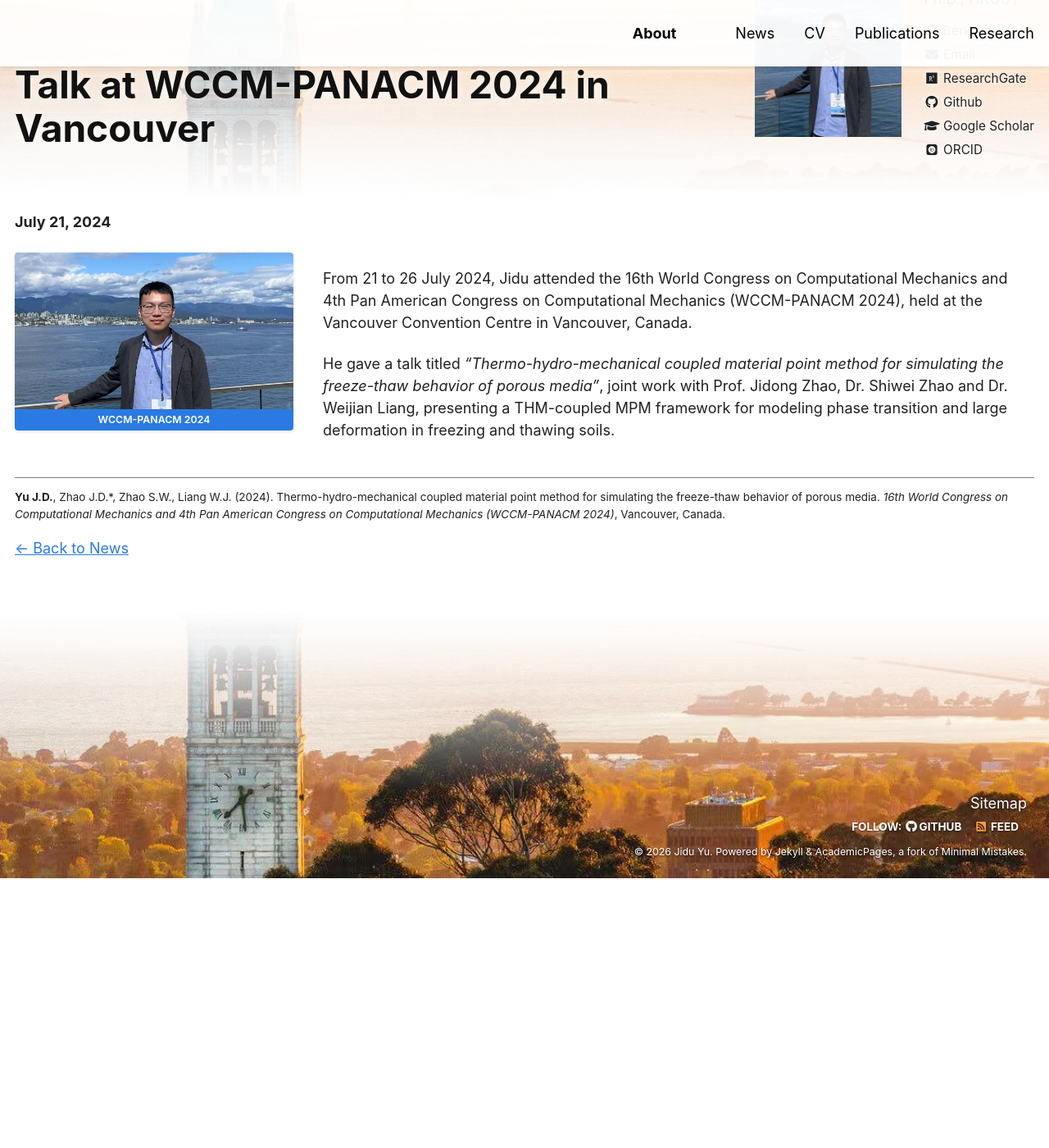
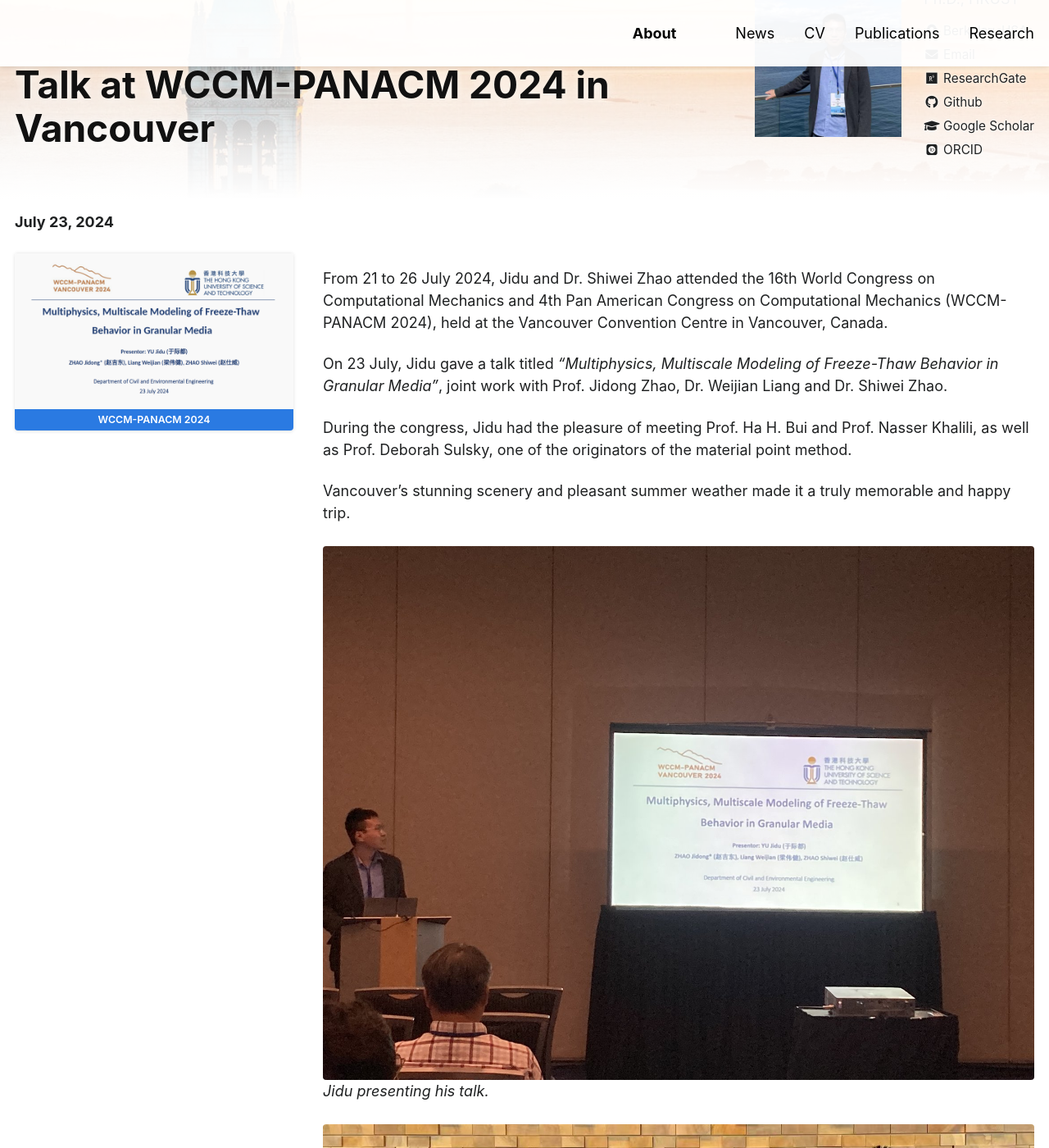
Before and after one commit to yujidu/yujidu.github.io, a Jekyll site: the page built from _news/2024-07-wccm-panacm-vancouver.md, in a window 1280 px wide and 1400 px high, scrolled down 231 px. Shown: the whole window at 82% size. Built offline with Jekyll 4.4.1, drawn with Linux system fonts in a browser that asks for light colours; some web fonts are replaced; before the commit the page ends 1302 px from its top, so only the background shows below that; some of the changed text lies outside the part shown.

Commit message:
WCCM 2024 news: talk title, title-slide cover, photos
Co-Authored-By: Claude Opus 5.5 <noreply@anthropic.com>
Claude-Session: https://claude.ai/code/session_01Vw9tGnbWFVNDt9UXvET6V8

```diff
--- a/_news/2024-07-wccm-panacm-vancouver.md
+++ b/_news/2024-07-wccm-panacm-vancouver.md
@@ -1,13 +1,30 @@
 ---
 title: Talk at WCCM-PANACM 2024 in Vancouver
-date: '2024-07-21'
-image: /images/news/wccm-2024-vancouver.jpg
+date: '2024-07-23'
+image: /images/news/wccm-2024-title-slide.png
 label: WCCM-PANACM 2024
 image_fit: cover
-summary: Jidu presented a THM-coupled material point method for the freeze-thaw behavior of porous media at the 16th World Congress on Computational Mechanics in Vancouver, Canada.
-citation: '**Yu J.D.**, Zhao J.D.\*, Zhao S.W., Liang W.J. (2024). Thermo-hydro-mechanical coupled material point method for simulating the freeze-thaw behavior of porous media. *16th World Congress on Computational Mechanics and 4th Pan American Congress on Computational Mechanics (WCCM-PANACM 2024)*, Vancouver, Canada.'
+wide_images: true
+summary: Jidu presented his work on multiphysics, multiscale modeling of freeze-thaw behavior in granular media at the 16th World Congress on Computational Mechanics in Vancouver, Canada.
+citation: '**Yu J.D.**, Zhao J.D.\*, Liang W.J., Zhao S.W. (2024). Multiphysics, multiscale modeling of freeze-thaw behavior in granular media. *16th World Congress on Computational Mechanics and 4th Pan American Congress on Computational Mechanics (WCCM-PANACM 2024)*, Vancouver, Canada.'
 ---
 
-From 21 to 26 July 2024, Jidu attended the 16th World Congress on Computational Mechanics and 4th Pan American Congress on Computational Mechanics (WCCM-PANACM 2024), held at the Vancouver Convention Centre in Vancouver, Canada.
+From 21 to 26 July 2024, Jidu and Dr. Shiwei Zhao attended the 16th World Congress on Computational Mechanics and 4th Pan American Congress on Computational Mechanics (WCCM-PANACM 2024), held at the Vancouver Convention Centre in Vancouver, Canada.
 
-He gave a talk titled *"Thermo-hydro-mechanical coupled material point method for simulating the freeze-thaw behavior of porous media"*, joint work with Prof. Jidong Zhao, Dr. Shiwei Zhao and Dr. Weijian Liang, presenting a THM-coupled MPM framework for modeling phase transition and large deformation in freezing and thawing soils.
+On 23 July, Jidu gave a talk titled *"Multiphysics, Multiscale Modeling of Freeze-Thaw Behavior in Granular Media"*, joint work with Prof. Jidong Zhao, Dr. Weijian Liang and Dr. Shiwei Zhao.
+
+During the congress, Jidu had the pleasure of meeting Prof. Ha H. Bui and Prof. Nasser Khalili, as well as Prof. Deborah Sulsky, one of the originators of the material point method.
+
+Vancouver's stunning scenery and pleasant summer weather made it a truly memorable and happy trip.
+
+![Jidu presenting at WCCM-PANACM 2024](/images/news/wccm-2024-talk.jpg)
+*Jidu presenting his talk.*
+
+![Dr. Shiwei Zhao, Prof. Ha H. Bui, Prof. Nasser Khalili and Jidu](/images/news/wccm-2024-group.jpg)
+*From left: Dr. Shiwei Zhao, Prof. Ha H. Bui, Prof. Nasser Khalili and Jidu.*
+
+![Jidu with Prof. Deborah Sulsky](/images/news/wccm-2024-sulsky.jpg)
+*Jidu with Prof. Deborah Sulsky.*
+
+![Jidu at the Vancouver waterfront](/images/news/wccm-2024-vancouver.jpg)
+*On the Vancouver waterfront.*
```
Also changed, not shown: images/news/wccm-2024-group.jpg (added), images/news/wccm-2024-sulsky.jpg (added), images/news/wccm-2024-talk.jpg (added), images/news/wccm-2024-title-slide.png (added).
